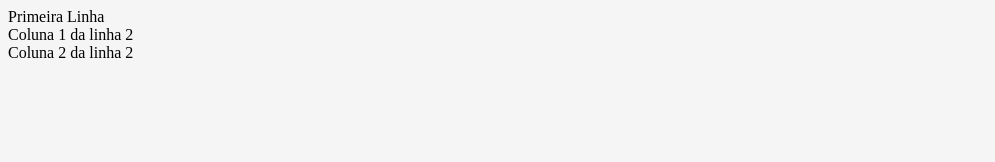
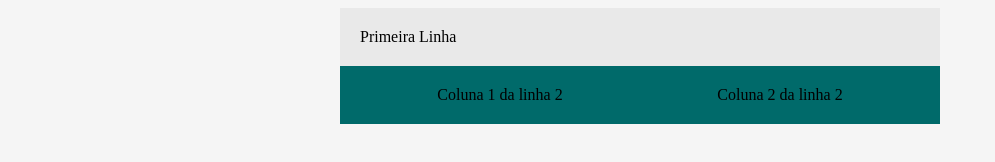
Before and after one commit to ViMaMoraes/modulo2-devjr, a plain HTML site: page index.html in a window 1280 px wide. Shown: the whole page, without its empty margins (0-995 px from the left). Drawn offline with Linux system fonts and the light colour scheme.

Commit message:
closes #2 - Paleta de cores e CSS display flex

```diff
--- a/index.html
+++ b/index.html
@@ -10,16 +10,33 @@
         body {
             background-color: #F5F5F5;
         }
+
+        .container {
+            background-color: #E9E9E9;
+            margin: auto;
+            width: 600px;
+        }
+
+        .header {
+            padding: 20px;
+        }
+
+        .flex-container {
+            display: flex;
+            background-color: #006A6A;
+            justify-content: space-around;
+            padding: 20px;
+        }
     </style>
 
 </head>
 
 <body>
-    <div>
-        <div>
+    <div class="container">
+        <div class="header">
             Primeira Linha
         </div>
-        <div>
+        <div class="flex-container">
             <div>
                 Coluna 1 da linha 2
             </div>
```
